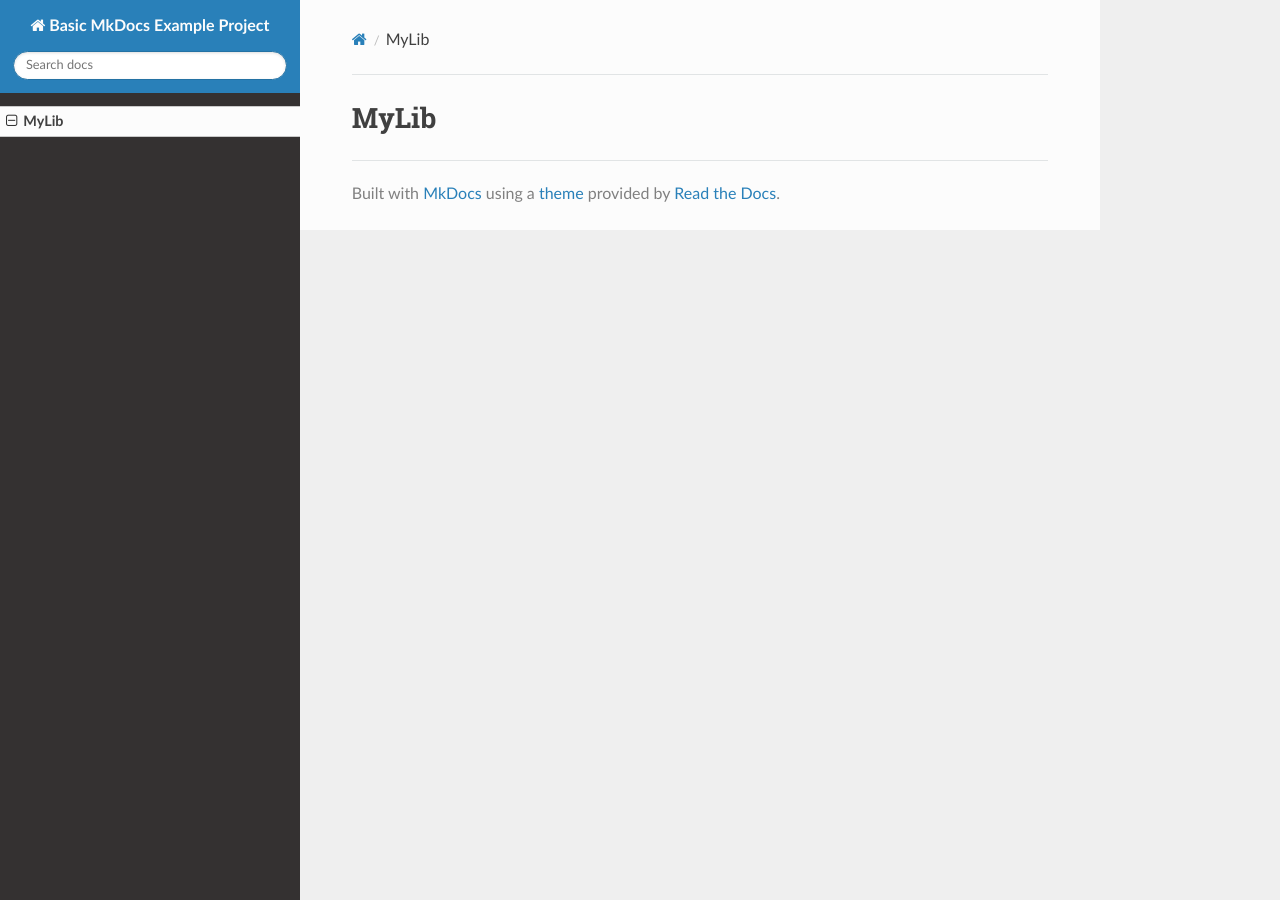
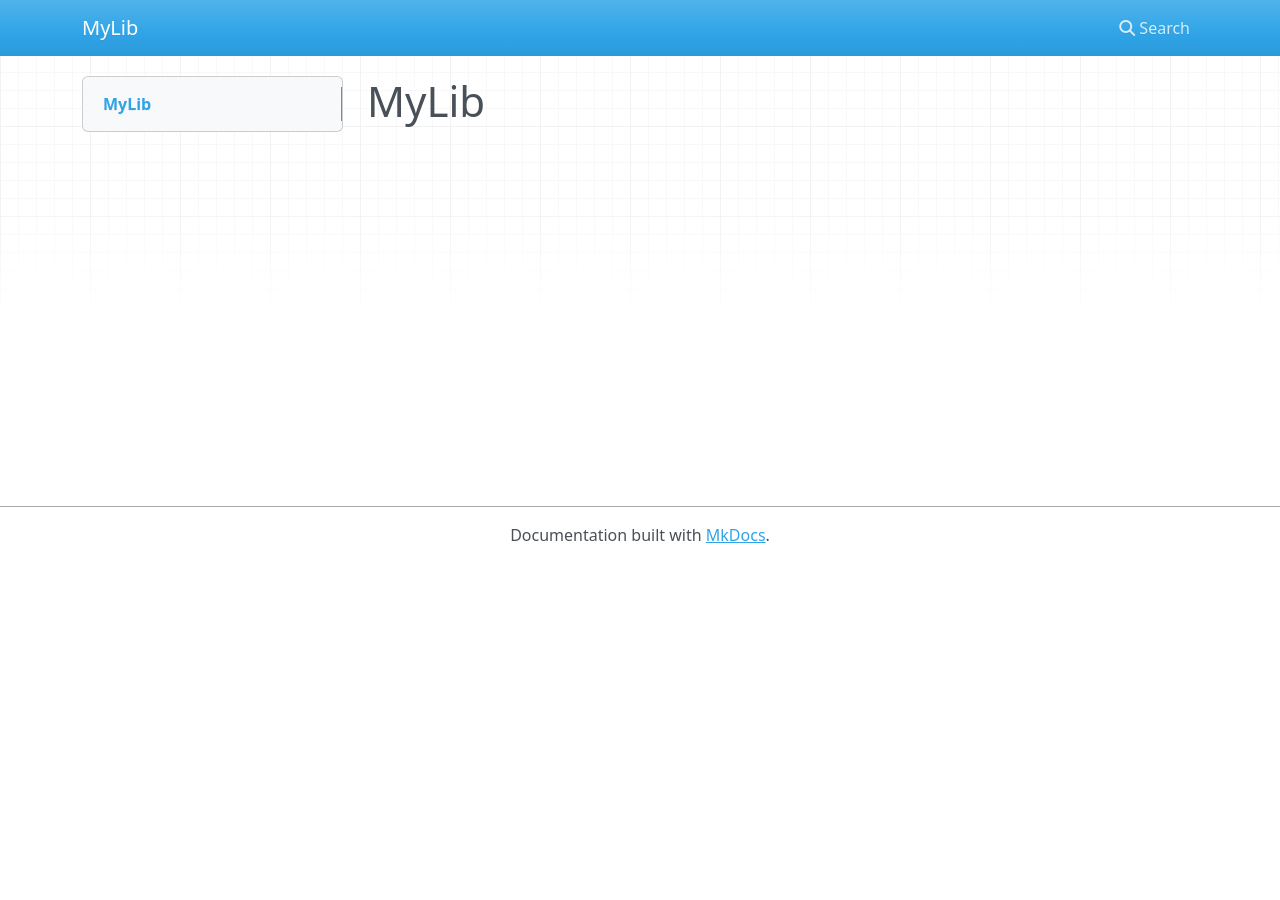
Before and after one commit to CP-THRO/THRO-SQS-MyLib, an MkDocs documentation site: the page built from docs/index.md, in a window 1280 px wide. Built offline with MkDocs 1.6.1, drawn with Linux system fonts in a browser that asks for light colours; nearby versions of some CDN libraries.

Commit message:
rtd setup?

```diff
--- a/mkdocs.yaml
+++ b/mkdocs.yaml
@@ -1,16 +1,5 @@
-site_name: Basic MkDocs Example Project
-theme:
-  name: readthedocs
-  highlightjs: true
-plugins:
-  - search
-  - mkdocstrings:
-      handlers:
-        # See: https://mkdocstrings.github.io/python/usage/
-        python:
-          options:
-            docstring_style: sphinx
-markdown_extensions:
-  - markdown_include.include:
-      base_path: .
-  - admonition
+site_name: MyLib
+
+docs_dir: docs
+nav:
+  - Home: index.md
```
